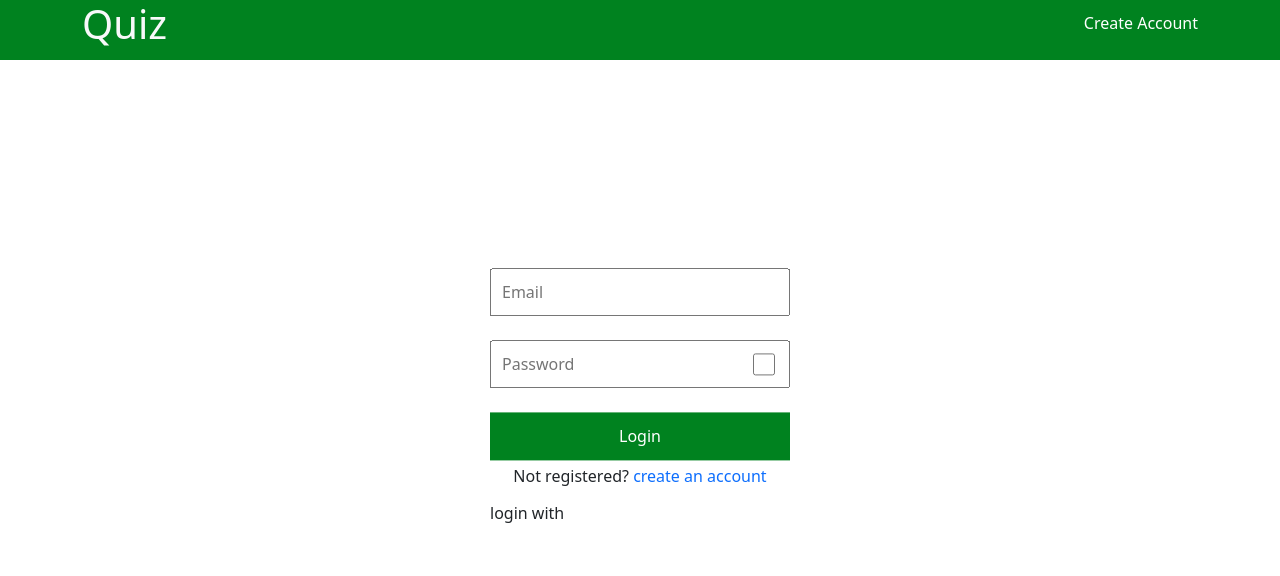
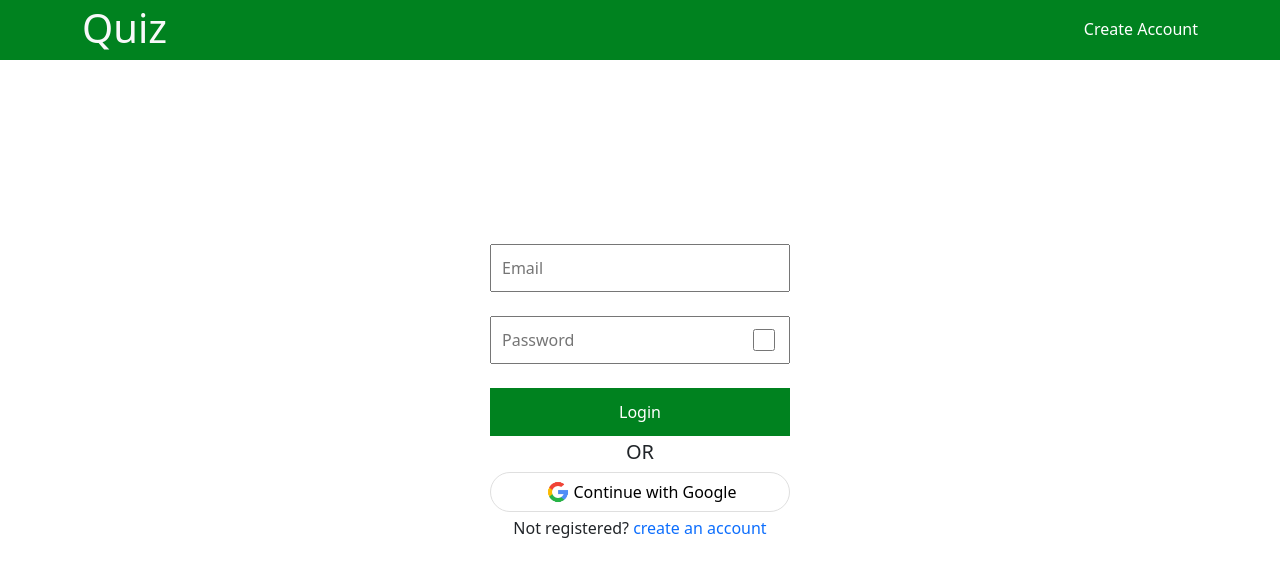
Before and after one commit to haseeburehman01/Res, a plain HTML site: page index.html in a window 1280 px wide. Drawn offline with nearby package versions, Linux system fonts and the light colour scheme; some packages are replaced by stand-ins of ours; a script that the page names is missing.

Commit message:
continue with google activated

```diff
--- a/Assets/Styles/style.css
+++ b/Assets/Styles/style.css
@@ -128,6 +128,21 @@ form input {
     color: #fff;
 }
 
+#login_btn {
+    height: 40px;
+    background-color: #fff;
+    border-radius: 30px;
+    border: 1px solid #dfdfdf;
+}
+
+#login_btn:hover {
+    box-shadow: 1px 1px 2px 1px rgb(242, 242, 242);
+}
+
+#google_img {
+    width: 30px;
+}
+
 
 
 
--- a/index.html
+++ b/index.html
@@ -17,8 +17,8 @@
   <!-- NAVBAR SECTION STARTED -->
   <section id="main-header">
     <div class="container d-flex justify-content-between align-items-center">
-      <h1 class="text-light">Quiz</h1>
-      <h6 class="text-light"><a href="register.html">Create Account</a></h6>
+      <h1 class="text-light mt-1">Quiz</h1>
+      <h6 class="text-light mt-2"><a href="register.html">Create Account</a></h6>
     </div>
   </section>
   <!-- NAVBAR SECTION ENDED -->
@@ -30,10 +30,14 @@
       <input required id="password" type="password" placeholder="Password"> <input id="checkbox" type="checkbox"><br /> <br />
       <div class="text-center">
         <button class="login-btn">Login</button>
-        <p class="mt-1">Not registered? <a class="text-primary" href="register.html">create an account</a></p>
       </div>
     </form>
-    <h6>login with</h6>
+
+    <h5 class="text-center mt-1">OR</h5>
+    <div class="d-flex flex-column">
+      <button class="d-flex align-items-center justify-content-center p-2" id="login_btn"><img id="google_img" src="./Assets/Images/google.png" alt="">Continue with Google</button>
+      <p class="mt-1 text-center">Not registered? <a class="text-primary" href="register.html">create an account</a></p>
+    </div>
   </section>
   <!-- SECTION LOGIN ENDED -->
 
```
Also changed, not shown: Assets/Images/github.png (added), Assets/Images/google.png (added).
